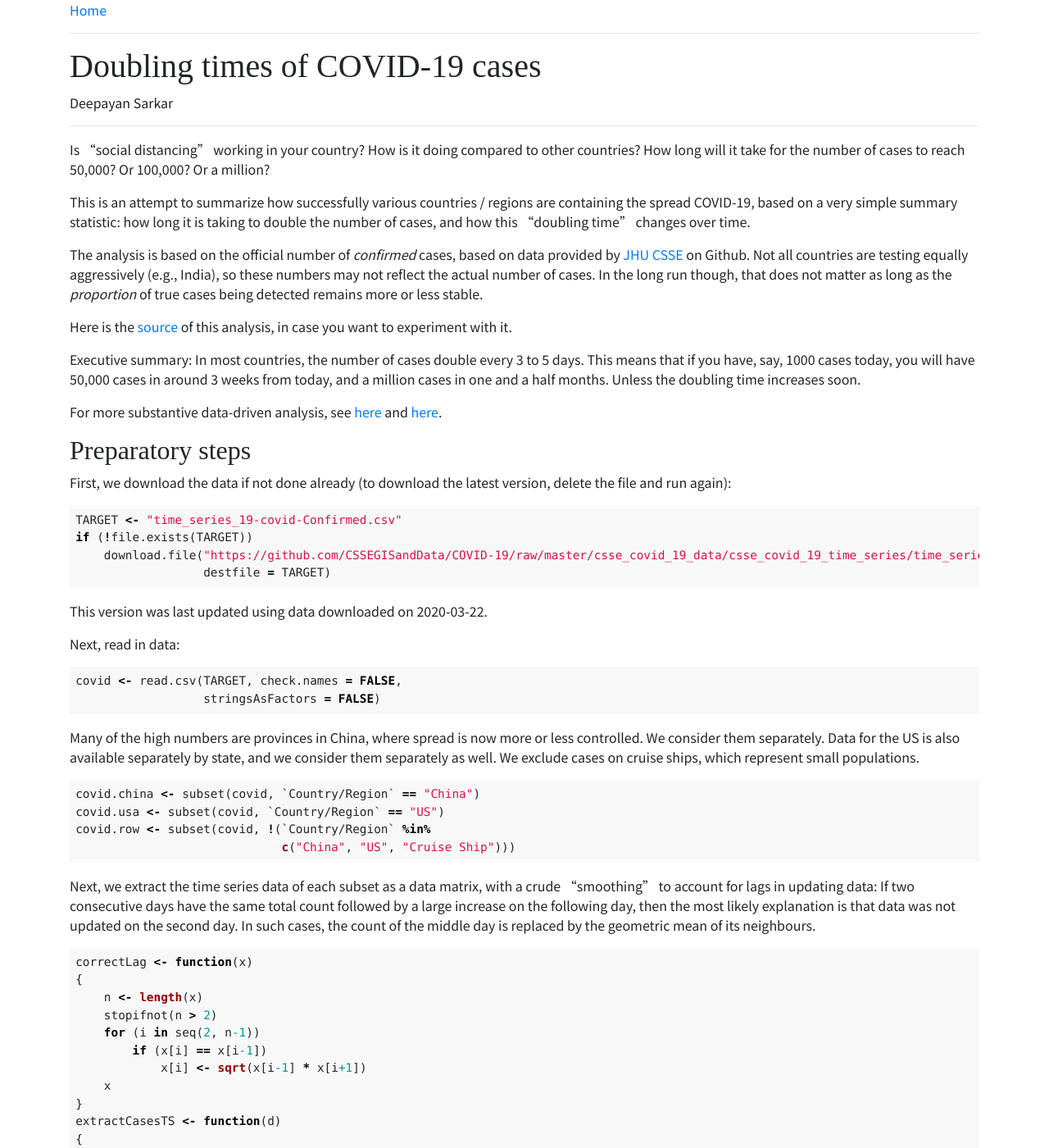
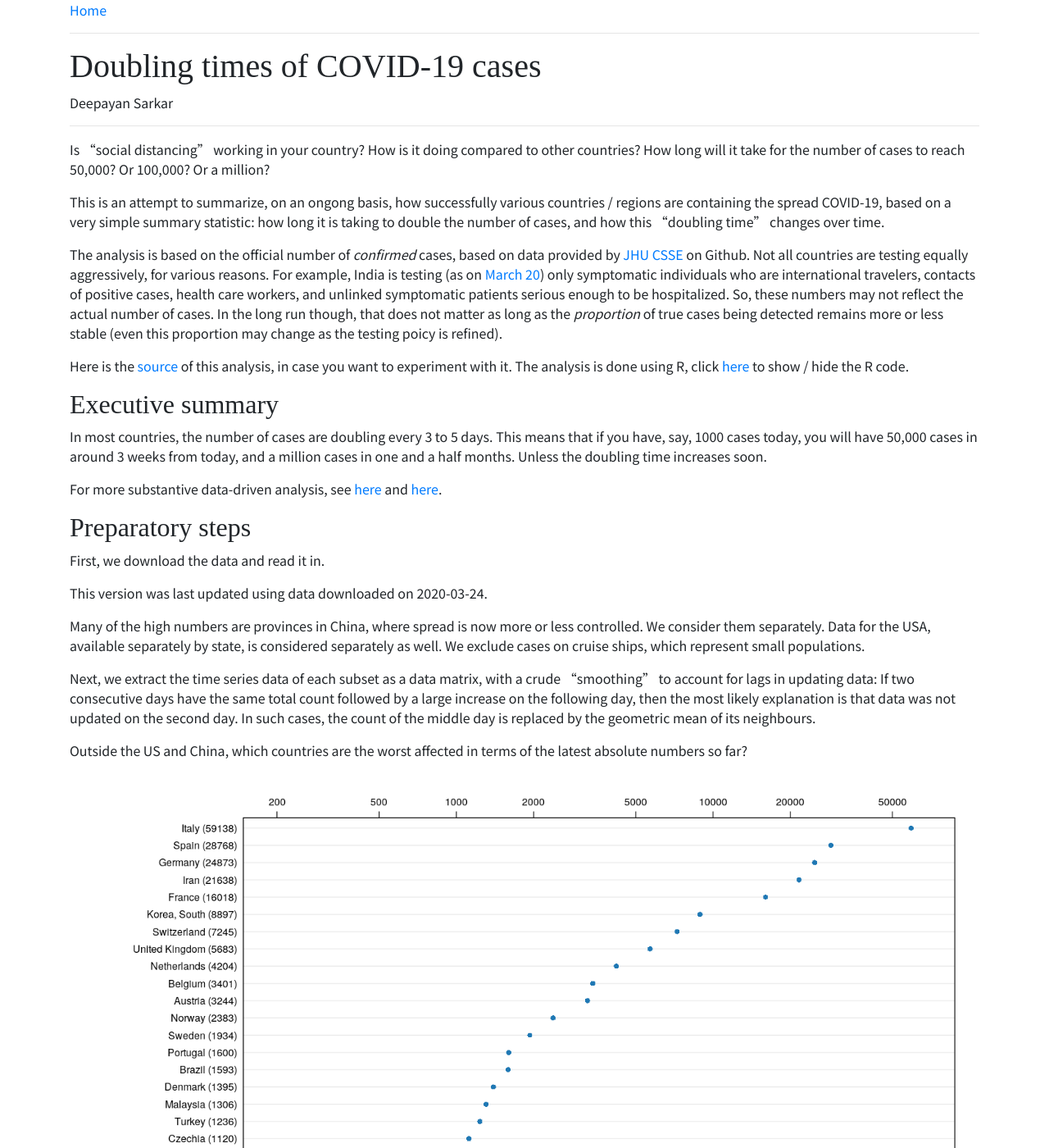
Before and after one commit to deepayan/deepayan.github.io, a Jekyll site: the page built from covid-19/doubling.md, in a window 1280 px wide and 1400 px high. Shown: the whole window at 82% size. Built offline with Jekyll 4.4.1, drawn with Linux system fonts in a browser that asks for light colours; some of the changed text lies outside the part shown.

Commit message:
updated to latest data and hid R code by default

````diff
--- a/assets/styles/custom.css
+++ b/assets/styles/custom.css
@@ -1,3 +1,20 @@
+@media screen {
+    body
+    {
+	font-family: 'Noto Sans TC';
+    }
+}
+
+@media print {
+    body
+    {
+	font-family: 'Noto Serif TC';
+    }
+}
+
+
+
+
 
 h1.title { text-align: left; }
 p.author { text-align: left; }
@@ -22,18 +39,3 @@ h1, h2, h3
     font-family: 'Noto Serif TC';
 }
 h3 { font-style: italic; }
-
-
-@media screen {
-    body
-    {
-	font-family: 'Noto Sans TC';
-    }
-}
-
-@media print {
-    body
-    {
-	font-family: 'Noto Serif TC';
-    }
-}
--- a/covid-19/doubling.md
+++ b/covid-19/doubling.md
@@ -7,31 +7,41 @@ author: Deepayan Sarkar
 
 
 
+
 Is "social distancing" working in your country? How is it doing
 compared to other countries? How long will it take for the number of
 cases to reach 50,000? Or 100,000? Or a million?
 
-This is an attempt to summarize how successfully various countries /
-regions are containing the spread COVID-19, based on a very simple
-summary statistic: how long it is taking to double the number of
-cases, and how this "doubling time" changes over time.
+This is an attempt to summarize, on an ongong basis, how successfully
+various countries / regions are containing the spread COVID-19, based
+on a very simple summary statistic: how long it is taking to double
+the number of cases, and how this "doubling time" changes over time.
 
 The analysis is based on the official number of _confirmed_ cases,
 based on data provided by [JHU
 CSSE](https://github.com/CSSEGISandData/COVID-19/tree/master/csse_covid_19_data/csse_covid_19_time_series)
-on Github. Not all countries are testing equally aggressively (e.g.,
-India), so these numbers may not reflect the actual number of
-cases. In the long run though, that does not matter as long as the
-_proportion_ of true cases being detected remains more or less stable.
+on Github. Not all countries are testing equally aggressively, for
+various reasons. For example, India is testing (as on [March
+20](https://www.mohfw.gov.in/pdf/ICMRrevisedtestingstrategyforCOVID.pdf))
+only symptomatic individuals who are international travelers, contacts
+of positive cases, health care workers, and unlinked symptomatic
+patients serious enough to be hospitalized.  So, these numbers may not
+reflect the actual number of cases. In the long run though, that does
+not matter as long as the _proportion_ of true cases being detected
+remains more or less stable (even this proportion may change as the
+testing poicy is refined).
 
 Here is the [source](doubling.rmd) of this analysis, in case you want
-to experiment with it.
+to experiment with it. The analysis is done using R, click
+<a href="#" data-toggle="collapse" data-target="div.sourceCode" aria-expanded="true">here</a>
+to show / hide the R code.
 
-Executive summary: In most countries, the number of cases double every
-3 to 5 days. This means that if you have, say, 1000 cases today, you
-will have 50,000 cases in around 3 weeks from today, and a million
-cases in one and a half months. Unless the doubling time increases
-soon.
+## Executive summary
+
+In most countries, the number of cases are doubling every 3 to 5
+days. This means that if you have, say, 1000 cases today, you will
+have 50,000 cases in around 3 weeks from today, and a million cases in
+one and a half months. Unless the doubling time increases soon.
 
 For more substantive data-driven analysis, see
 [here](https://medium.com/@tomaspueyo/coronavirus-act-today-or-people-will-die-f4d3d9cd99ca)
@@ -41,32 +51,27 @@ and
 
 ## Preparatory steps
 
-First, we download the data if not done already (to download the latest
-version, delete the file and run again):
+First, we download the data and read it in.
 
 
 ```r
 TARGET <- "time_series_19-covid-Confirmed.csv"
+## To download the latest version, delete the file and run again
 if (!file.exists(TARGET))
     download.file("https://github.com/CSSEGISandData/COVID-19/raw/master/csse_covid_19_data/csse_covid_19_time_series/time_series_19-covid-Confirmed.csv",
                   destfile = TARGET)
-```
-
-This version was last updated using data downloaded on 2020-03-22.
-
-
-Next, read in data:
-
-
-```r
 covid <- read.csv(TARGET, check.names = FALSE,
                   stringsAsFactors = FALSE)
 ```
 
+This version was last updated using data downloaded on
+2020-03-24.
+
+
 Many of the high numbers are provinces in China, where spread is now
-more or less controlled. We consider them separately. Data for the US
-is also available separately by state, and we consider them separately
-as well. We exclude cases on cruise ships, which represent small
+more or less controlled. We consider them separately. Data for the
+USA, available separately by state, is considered separately as
+well. We exclude cases on cruise ships, which represent small
 populations.
 
 
@@ -126,7 +131,7 @@ dotplot(tail(total.row, 60),
                                equispaced.log = FALSE)))
 ```
 
-![plot of chunk unnamed-chunk-5](figures/doubling-unnamed-chunk-5-1.png)
+![plot of chunk unnamed-chunk-4](figures/doubling-unnamed-chunk-4-1.png)
 
 
 
@@ -158,11 +163,11 @@ exponential growth, we expect the doubling time to remain constant. If
 measures are being effective, we should see the doubling time
 increasing.
 
-To estimate the doubling times, we use `approxfun()` to do linear
-interpolation with day as function of number, and then use it to
-evaluate the "day" at which the number was half of the current count.
-To see how the doubling time has evolved over time, we compute the
-doubling time using data upto a given timepoint, but only starting
+To estimate the doubling times, we use the R function `approxfun()` to
+do linear interpolation with day as function of number, and then use
+it to evaluate the "day" at which the number was half of the current
+count.  To see how the doubling time has evolved over time, we compute
+the doubling time using data upto a given timepoint, but only starting
 from days when the total count has exceeded 50, so that the estimates
 are not meaningless.
 
@@ -218,7 +223,7 @@ xyplot(tdouble ~ date | reorder(region, tdouble, function(x) -length(x)),
                      col = "grey50", lwd = 2, lty = 3))
 ```
 
-![plot of chunk unnamed-chunk-7](figures/doubling-unnamed-chunk-7-1.png)
+![plot of chunk unnamed-chunk-6](figures/doubling-unnamed-chunk-6-1.png)
 
 
 As of March 22, the doubling time in Hong Kong had stabilized (at
@@ -250,28 +255,27 @@ xyplot(tdouble ~ date | reorder(region, tdouble, function(x) -length(x)),
        as.table = TRUE, between = list(x = 0.5, y = 0.5))
 ```
 
-![plot of chunk unnamed-chunk-8](figures/doubling-unnamed-chunk-8-1.png)
+![plot of chunk unnamed-chunk-7](figures/doubling-unnamed-chunk-7-1.png)
 
 
 Unfortunately, most of these countries do not show systematic increase
 in the doubling time, which in most cases hovers around a value less
 than five days. This indicates uncontrolled exponential growth; at the
-current rates (as on March 21), for example,
+current rates as on March 21, for example,
 
-- Germany will reach 50,000 cases by March 25
+- Germany was on its way to reach 50,000 cases by March 25
 
-- Spain will reach 50,000 cases by March 27
+- Spain would have reached 50,000 cases by March 27
 
-- France will reach 50,000 cases by March 31
+- France would have reached 50,000 cases by March 31
 
-- UK will reach 50,000 cases between March 31 and April 8
-
-- Austria (currently less than 2500) may reach 50,000 cases by April 10
-
-- Portugal (currently around 1000) may actually reach 50,000 cases sooner
+But all three have been showing steady improvement since then. Not so
+(yet) for the UK, which is on track to reach 50,000 cases between
+March 31 and April 8.
 
 The countries that seem to be doing well are Denmark, Sweden, and
 Norway, and to a lesser extent Iran and even Italy.
+
 
 
 ### Countries with less widespread infections
@@ -295,7 +299,7 @@ xyplot(tdouble ~ date | reorder(region, tdouble, function(x) -length(x)),
        abline = list(v = as.Date("2020-01-23"), col = "grey50", lwd = 2, lty = 3))
 ```
 
-![plot of chunk unnamed-chunk-9](figures/doubling-unnamed-chunk-9-1.png)![plot of chunk unnamed-chunk-9](figures/doubling-unnamed-chunk-9-2.png)
+![plot of chunk unnamed-chunk-8](figures/doubling-unnamed-chunk-8-1.png)![plot of chunk unnamed-chunk-8](figures/doubling-unnamed-chunk-8-2.png)
 
 
 It is too early to say how things will go for these countries, as the
@@ -323,10 +327,21 @@ xyplot(tdouble ~ date | reorder(region, tdouble, function(x) -length(x)),
                      col = "grey50", lwd = 2, lty = 3))
 ```
 
-![plot of chunk unnamed-chunk-10](figures/doubling-unnamed-chunk-10-1.png)
+![plot of chunk unnamed-chunk-9](figures/doubling-unnamed-chunk-9-1.png)
 
 
 Again, it is too early to say much. The initial steep climb in several
 states is probably due to delay in starting to test, but generally
 things don't look good, with the doubling time at around 5 days or
 less everywhere as of now.
+
+
+
+<script type="text/javascript">
+$(document).ready(
+  function() {
+    $( "div.highlighter-rouge" ).addClass( "sourceCode" );
+    $( "div.sourceCode" ).addClass( "collapse" );
+  }
+);
+</script>
````
Also changed, not shown: _layouts/default.html (+5 -5 lines), covid-19/doubling.rmd (+57 -41 lines), covid-19/figures/doubling-unnamed-chunk-10-1.png (deleted), covid-19/figures/doubling-unnamed-chunk-4-1.png (added), covid-19/figures/doubling-unnamed-chunk-5-1.png (deleted), covid-19/figures/doubling-unnamed-chunk-6-1.png (added), covid-19/figures/doubling-unnamed-chunk-7-1.png, covid-19/figures/doubling-unnamed-chunk-8-1.png, covid-19/figures/doubling-unnamed-chunk-8-2.png (added), covid-19/figures/doubling-unnamed-chunk-9-1.png, covid-19/figures/doubling-unnamed-chunk-9-2.png (deleted), 3 other files.
